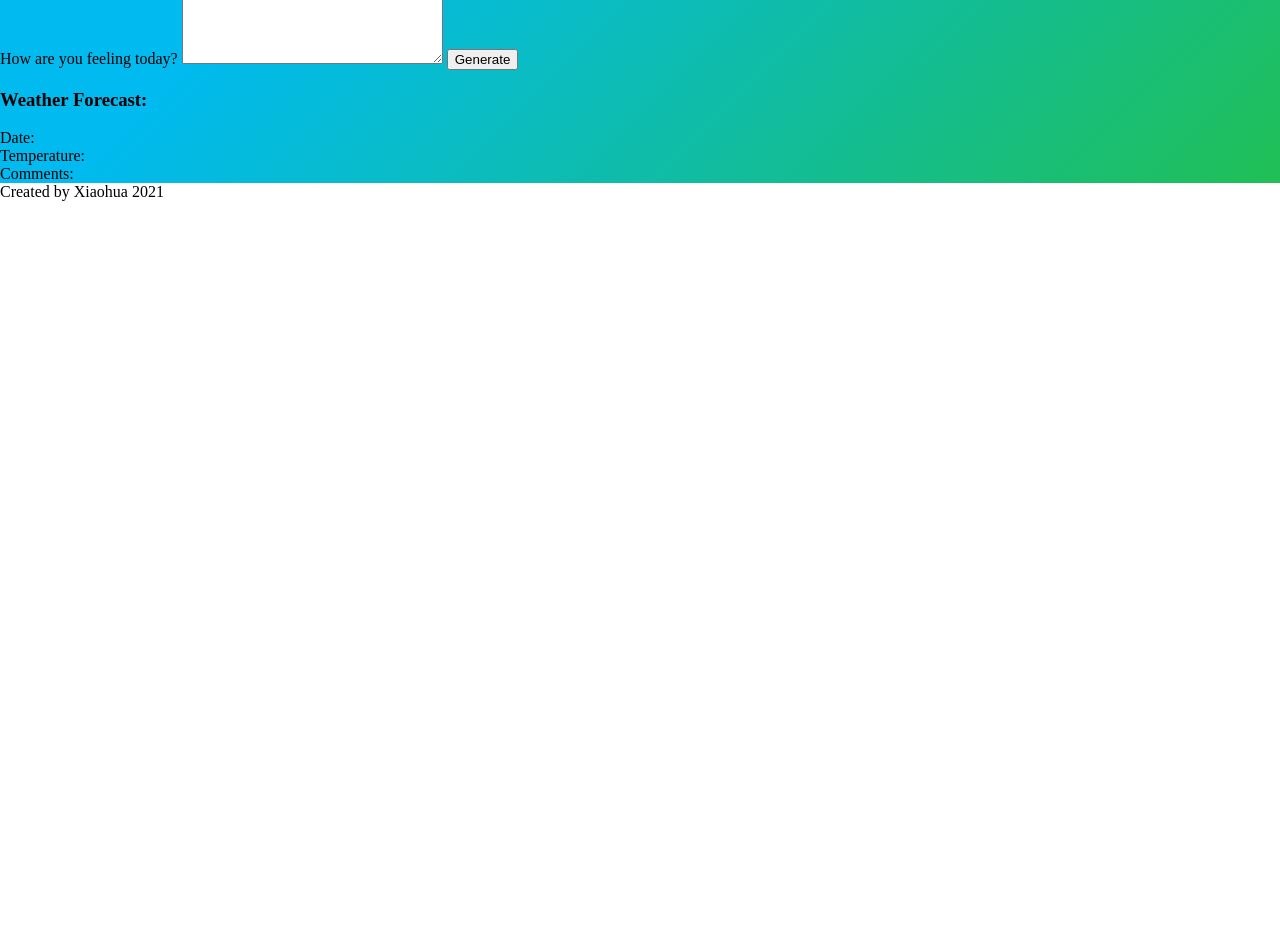
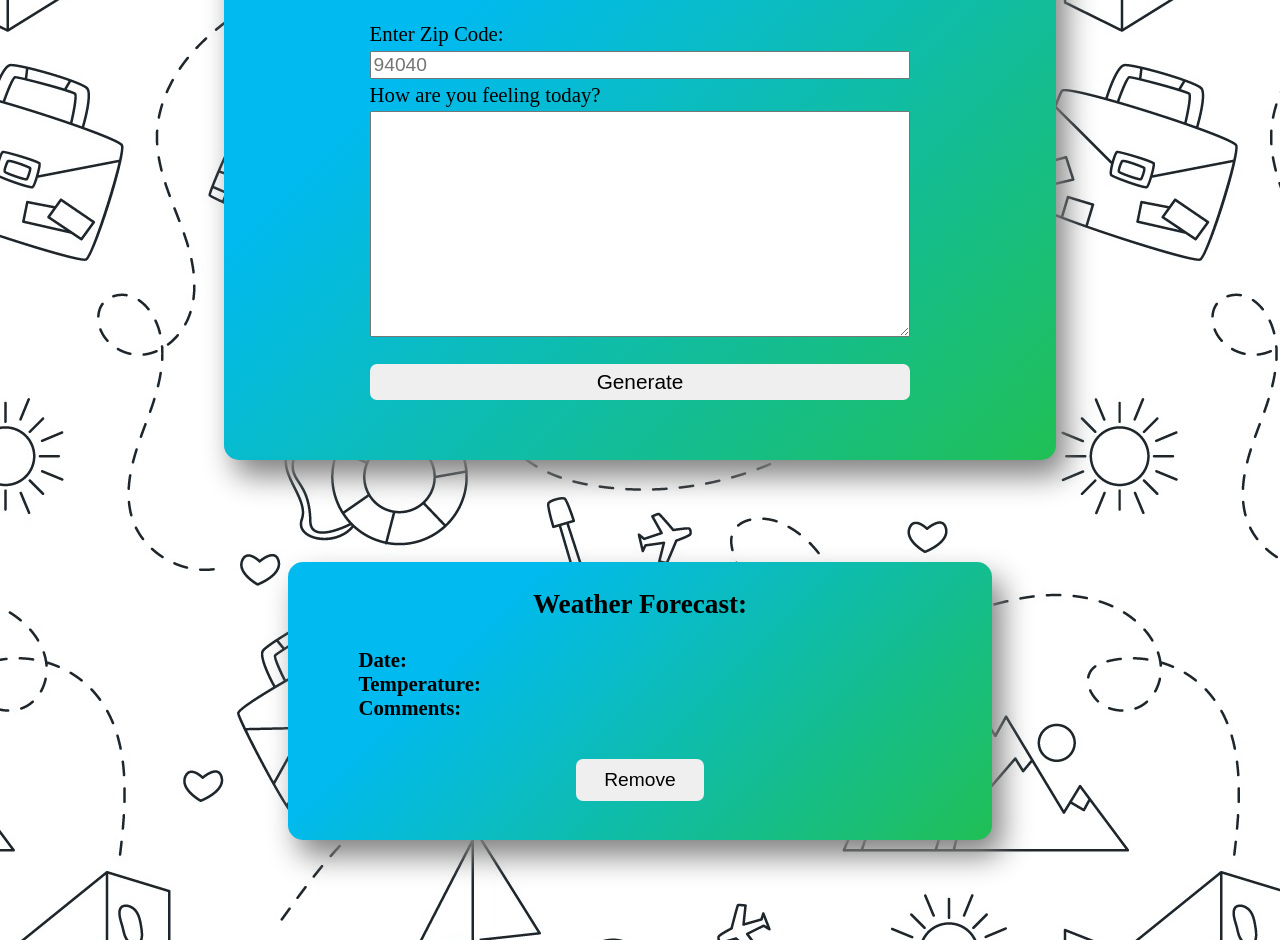
Before and after one commit to xiaohua2003/weather-app-new, a plain HTML site: page index.html in a window 1280 px wide. Shown: the part 193-1133 px from the top of the page. Before the commit the page ends 800 px from the top, so only its background shows below. Drawn offline with Linux system fonts and the light colour scheme.

Commit message:
update UI

```diff
--- a/index.html
+++ b/index.html
@@ -8,25 +8,31 @@
     <link rel="stylesheet" href="styles.css">
 </head>
 <body>
-
-        <main id="form">
-            <h1>Weather Journal App</h1>
-            <div id="zip">
-                <label for="">Enter ZipCode:</label>
-                <input type="text" placeholder="94040">
+        <section id="main" >
+            <div id="form">
+                <h1>Weather Journal App</h1>
+                <div id="zip">
+                    <label for="zip" class="zip">Enter Zip Code:</label>
+                    <input type="text" placeholder="94040" class="zip-put">
+                </div>
+                <div id="feeling">
+                    <label for="feeling" class="feel">How are you feeling today?</label>
+                    <textarea name="" id="" cols="20" rows="10"></textarea>
+                    <button id="generate" type="submit">Generate</button>
+                </div>
             </div>
-            <div id="feeling">
-                <label for="">How are you feeling today?</label>
-                <textarea name="" id="" cols="30" rows="10"></textarea>
-                <button>Generate</button>
-            </div>
+        </section>
+        <section id="result-page">
             <div id="report">
                 <h3>Weather Forecast:</h3>
-                <div id="date">Date:</div>
-                <div id="temp">Temperature:</div>
-                <div id="comment">Comments:</div>
+                <div id="date result"><b>Date:</b></div>
+                <div id="temp result"><b>Temperature:</b></div>
+                <div id="comment result"><b>Comments:</b></div>
+                <button id="remove" type="submit">Remove</button>
             </div>
-        </main>
+        </section>
+
+
     <footer>Created by Xiaohua 2021</footer>
 </body>
 </html>
--- a/styles.css
+++ b/styles.css
@@ -2,17 +2,94 @@ body{
     margin:0;
     padding:0;
     box-sizing: border-box;
+    background-image: url("./img/background.jpg");
 
 }
-main{
+/* form style*/
+h1{
+    font-size: 2.5rem;
+    text-align:center;
+    margin-top:10%;
+}
+#main{
+    margin:0 auto;
+    width:65%;
+    margin-top:6%;
     background-color: #20bf55;
     background-image: linear-gradient(315deg, #20bf55 0%, #01baef 74%);
-    box-sizing:border-box;
-    margin:0;
-    padding:0;
-    box-sizing: border-box;
+    border-radius:15px;
+    box-shadow: 10px 16px 30px gray;
 }
-h1{
+#form{
+    display: flex;
+    flex-flow: column;
+    width:65%;
+    margin: 0 auto;
+
+}
+div{
+    display:flex;
+    flex-direction:column;
+}
+#generate{
+    margin-top:5%;
+    margin-bottom:11%;
+    padding: 6px;
+    font-size:1.3rem;
+    border-radius: 7px;
+    border: none;
+}
+button:hover{
+    background-color: #B2B1B9;
+}
+label{
+    font-size:1.3rem;
+    margin: 0.8% 0;
+}
+.zip-put{
+    font-size:1.2rem;
+
+}
+textarea{
+    font-size:1.2rem;
+}
+
+/*Weather forecast report*/
+#result-page{
+    margin:8% auto;
+    width:55%;
+    background-color: #20bf55;
+    background-image: linear-gradient(315deg, #20bf55 0%, #01baef 74%);
+    border-radius:15px;
+    box-shadow: 10px 16px 30px gray;
+}
+#report{
+    display:flex;
+    flex-direction:column;
+    margin:0 auto;
+    width:80%;
+    font-size:1.3rem;
+}
+h3{
     text-align:center;
+    font-size:1.7rem;
+}
+#remove{
+    padding: 10px;
+    font-size:1.2rem;
+    border-radius: 7px;
+    border: none;
+    width:8rem;
+    margin:7% auto;
+}
+
+
+/*footer*/
+footer{
+    text-align:center;
+    font-size:1.4rem;
+    padding:1.5%;
     color: black;
+    background-color: #00b6e4;
+
 }
```
Also changed, not shown: img/background.jpg (added), server.js (added).
